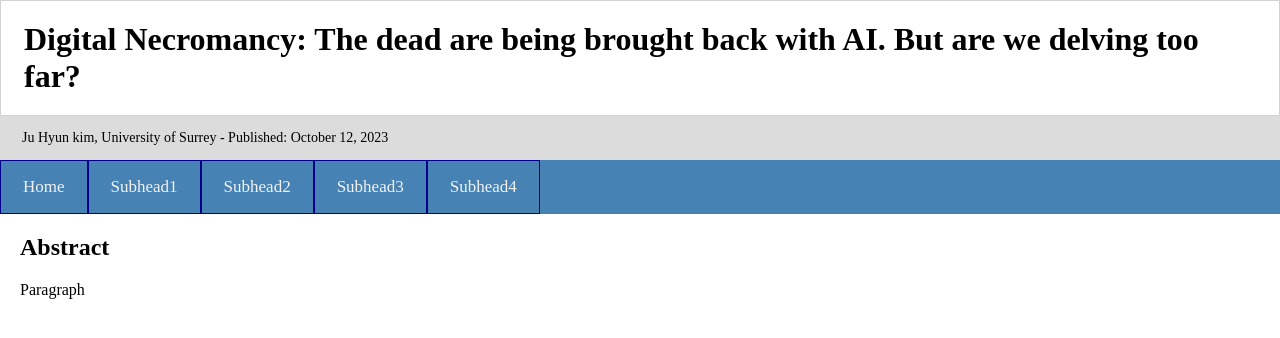
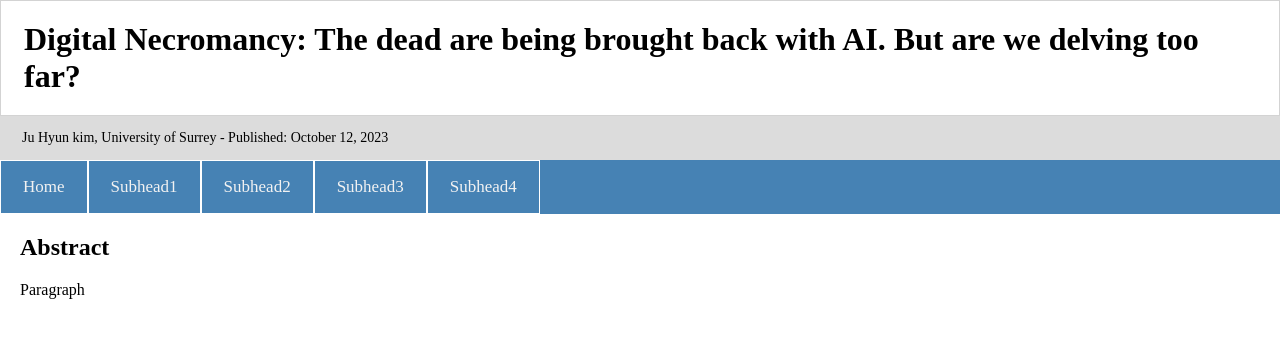
Before and after one commit to FEPSFY6653057/Conference-Project-ENG0018, a plain HTML site: page index.html in a window 1280 px wide. Drawn offline with Linux system fonts and the light colour scheme.

Commit message:
Update index.html

```diff
--- a/index.html
+++ b/index.html
@@ -16,7 +16,7 @@
         float: left;
  		padding: 16px 22px;
  		text-decoration: none;
-        border:0.8px solid #00008B;
+        border:0.8px solid white;
         }
     .NavBar a:hover {
         background-color: #F0F8FF;
```
